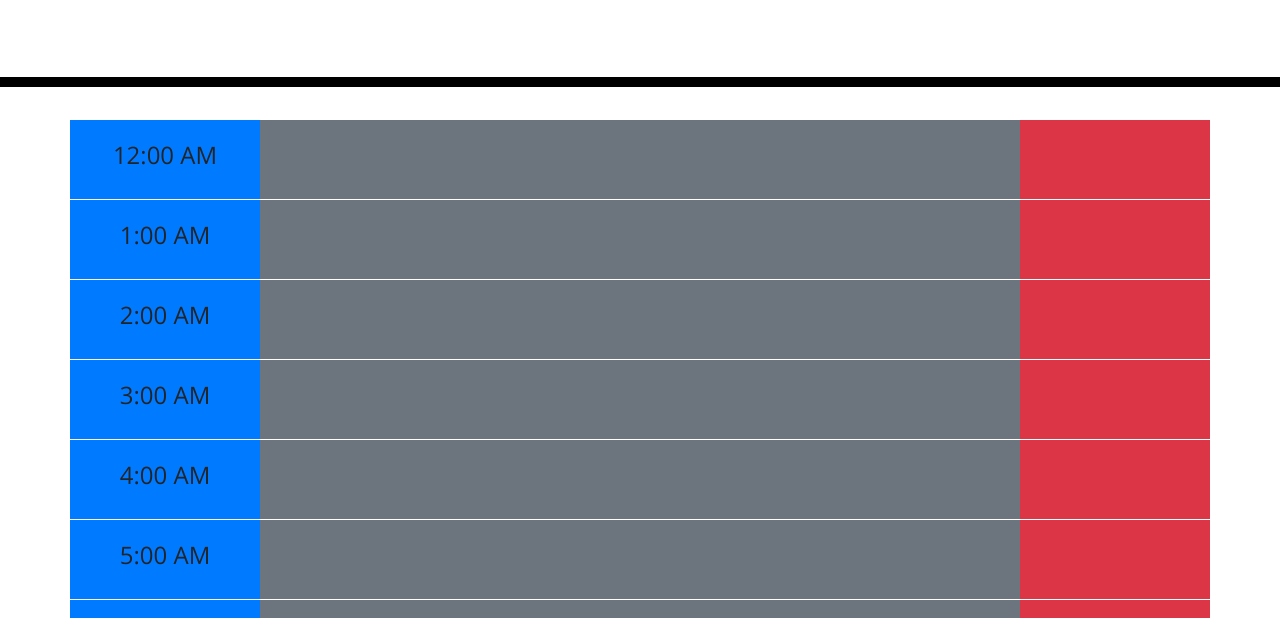
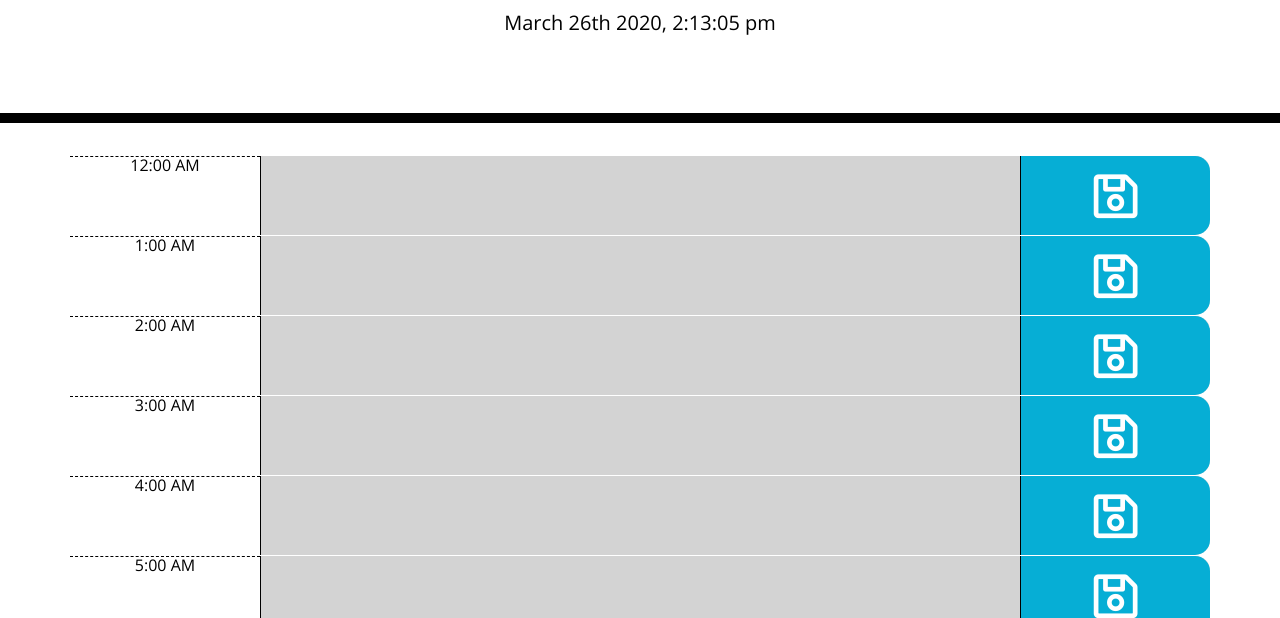
Before and after one commit to Brian-Fairbanks/Daily_Planner, a plain HTML site: page index.html in a window 1280 px wide. Shown: the part 181-799 px from the top of the page. Drawn offline with nearby package versions, Linux system fonts and the light colour scheme.

Commit message:
applied built in styles, and set up save button clicking. It now pulls the val of the textarea on the same row

```diff
--- a/scripts.js
+++ b/scripts.js
@@ -11,7 +11,7 @@ var nextMoment;
 var workHoursStart;
 var workHoursEnd;
 
-var day = [];
+var day;
 var interval = 3600;    // in seconds  3600 = 1hr
 
 
@@ -20,16 +20,17 @@ var interval = 3600;    // in seconds  3600 = 1hr
 ####  Functions  ########################
 #######################################*/
 function generateTimeBlock(timeObj){
-    var curBlock = $('<div class="timeBlock row">')
+    var curBlock = $('<div id="block'+timeObj.index+'" class="timeBlock row" data-dayObj="'+timeObj.index+'">')
 
     // create each section of the time block, along with class info and ID
-    var timeBlockTime = $('<div class="col-2 timeBlockTime bg-primary text-center d-flex align-items-center justify-content-center">');
-    var timeBlockComment = $('<div class="col-8 timeBlockComment bg-secondary">');
-    var timeBlockSave = $('<div class="col-2 timeBlockSave bg-danger">');
+    var timeBlockTime = $('<div class="col-2 hour text-center">');
+    var timeBlockComment = $('<textarea class="col-8 timeBlockComment">');
+    var timeBlockSave = $('<div class="col-2 saveBtn">');
 
     //fill content
-    console.log(timeObj.time)
-    timeBlockTime.append($('<h4>'+moment(timeObj.time).format('LT')+"</h4>"));
+    timeBlockTime.text(moment(timeObj.time).format('LT'));
+    timeBlockComment.text(timeObj.comment);
+    timeBlockSave.append($('<i class="far fa-save"></i>'));
 
     // append each block to the curblockDiv
     curBlock.append(timeBlockTime);
@@ -39,6 +40,7 @@ function generateTimeBlock(timeObj){
     //return the completed timeBlock Div
     return curBlock;
 }
+
 
 function printTimeBlock(){
     // clear the timeBlock element
@@ -52,11 +54,36 @@ function printTimeBlock(){
     //console.log(day[0].time.format('LT'));
 }
 
+
+function colorTimeBlocks(){
+    for (var i=0; i<day.length; i++){
+        //get current block associated with day array
+        var curBlock = $("#block"+i);
+
+        if(day[i].time < curMoment){
+            if(day[i].time.clone().add(interval,'s') < curMoment){
+            curBlock.removeClass("present future")
+            curBlock.addClass("past");
+            }
+            else{
+                curBlock.removeClass("past future")
+                curBlock.addClass("present");
+            }
+        }
+        else{
+            curBlock.removeClass("past present")
+            curBlock.addClass("future");
+        }
+    }
+}
+
+
 function update(){
     //update the moment to get the current time
     curMoment = moment();
     // write the day to the DOM
-    writtenDayDisplay.text(curMoment);
+    writtenDayDisplay.text(curMoment.format('MMMM Do YYYY, h:mm:ss a'));
+    colorTimeBlocks();
 
     // if(nextMoment==undefined || curMoment > nextMoment){
     //     nextMoment = curMoment.add(1,"seconds");
@@ -65,19 +92,29 @@ function update(){
     // }
 }
 
+
 function constructDay(){
+    //try to pull from local storage
+    day = localStorage.getItem("day");
+    // if success, we're done here
+    if (day != undefined){return}
+
+
+    //otherwise generate a new day setup
+    day=[];
     let time = moment().startOf('day');
     let endTime = moment().endOf('day');
+    let i=0;
     while(time < endTime){
         day.push({
             time: time.clone(),
-            comment:""
+            comment:"",
+            index:i
         });
-
+        i++;
         time.add(interval, "seconds");
     }
 }
-
 
 
 
@@ -91,5 +128,10 @@ constructDay();
 
 printTimeBlock();
 
-// update();
-// updateInterval = setInterval(update, 1000);
+ update();
+ updateInterval = setInterval(update, 1000);
+
+ $(".saveBtn").on("click",function (){
+    var message = $(this).parent().find(".timeBlockComment").val();
+    console.log(message);
+ })
--- a/style.css
+++ b/style.css
@@ -33,7 +33,8 @@ textarea{
 .row {
   white-space: pre-wrap;
   height: 80px;
-  border-top: 1px solid white;;
+  border-top: 1px solid white;
+  border-radius:15px;
 }
 
 .hour {
@@ -63,9 +64,14 @@ textarea{
   border-bottom-right-radius: 15px;
   background-color: #06AED5;
   color: white;
+
+  display:flex;
+  justify-content:center;
+  align-items: center;
+  font-size:50px;
 }
 
 .saveBtn i:hover {
-  font-size: 20px;
+  font-size: 60px;
   transition: all .3s ease-in-out;
 }
```
